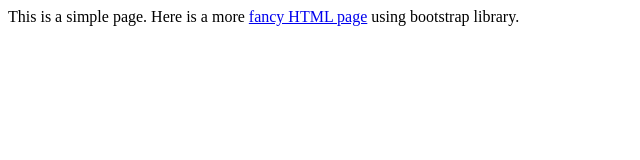
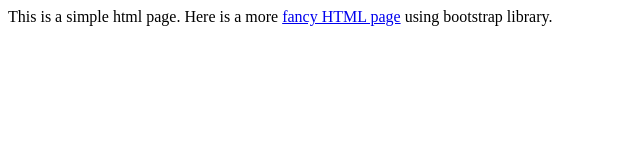
Before and after one commit to solangek/02-bootstrap, a plain HTML site: page index.html in a window 1280 px wide. Shown: the whole page, without its empty margins (0-640 px from the left). Drawn offline with Linux system fonts and the light colour scheme.

Commit message:
just some demo of git

```diff
--- a/index.html
+++ b/index.html
@@ -6,7 +6,7 @@
     </head>
 
     <body>
-    This is a simple page.
+    This is a simple html page.
     Here is a more <a href="fancy.html">fancy HTML page</a> using bootstrap library.
     </body>
 </html>
```
